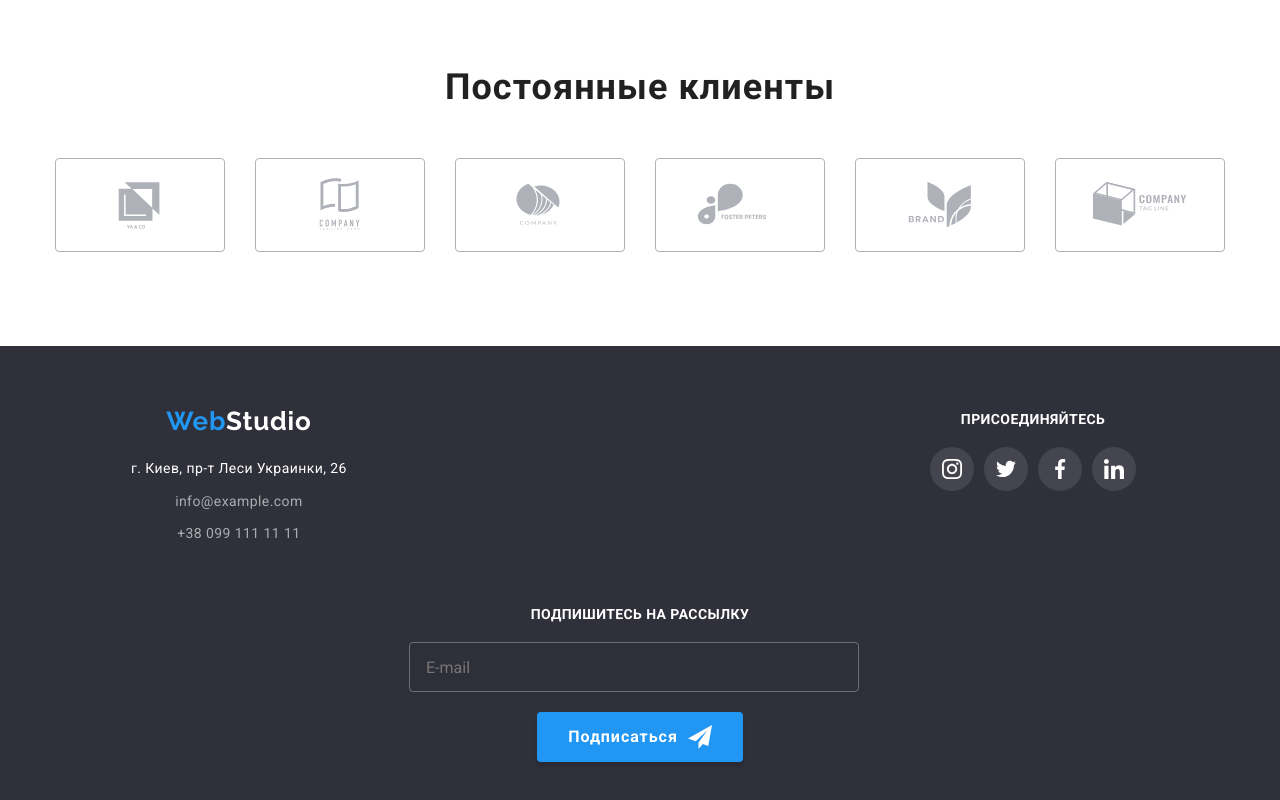
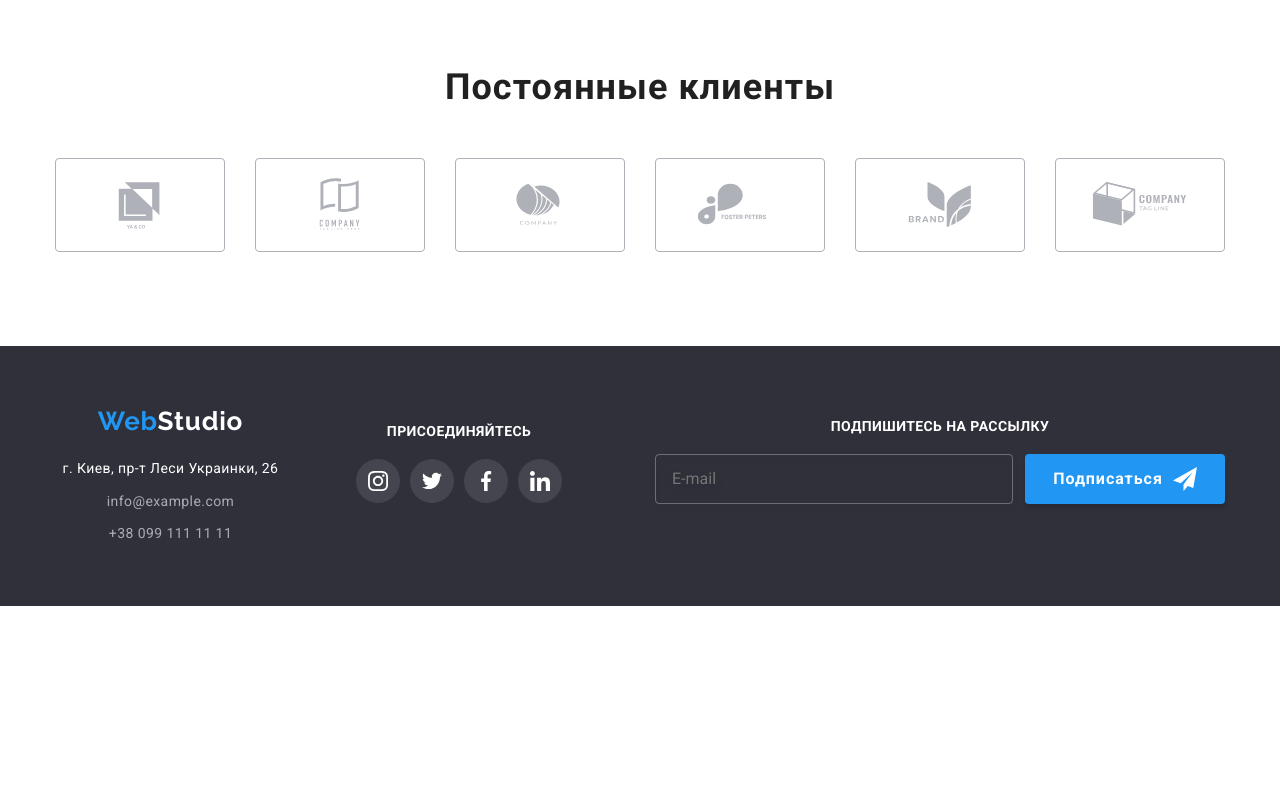
Before and after one commit to YevheniiProshkin/goit-markup-hw-08, a plain HTML site: page index.html in a window 1280 px wide. Shown: the part 2251-3051 px from the top of the page. After the commit the page ends 2857 px from the top, so only its background shows below. Drawn offline with nearby package versions, Linux system fonts and the light colour scheme.

Commit message:
footer done

```diff
--- a/sass/layout/_footer.scss
+++ b/sass/layout/_footer.scss
@@ -6,20 +6,25 @@
 
 .footer__containers {
   // display: flex;
-  // flex-direction: column;
   text-align: center;
+  @media screen and (min-width: 1200px) {
+    display: flex;
+  }
 }
 
 .footer__container-tablet {
-  @media screen and (min-width: 768px) {
+  @media screen and (min-width: 768px) and (max-width: 1199px) {
     display: flex;
     justify-content: space-between;
+  }
+
+  @media screen and (min-width: 1200px) {
+    display: inline-flex;
   }
 }
 
 .footer__container-first {
   // display: flex;
-  // flex-direction: column;
   @media screen and (max-width: 767px) {
     margin-top: 20px;
     margin-bottom: 60px;
@@ -28,6 +33,10 @@
   @media screen and (min-width: 768px) {
     margin-left: 76px;
     margin-bottom: 60px;
+  }
+  @media screen and (min-width: 1200px) {
+    width: 231px;
+    margin: 0;
   }
 }
 
@@ -52,11 +61,6 @@
   letter-spacing: 0.03em;
   color: #ffffff;
 }
-
-// .footer__address {
-//   margin-top: 20px;
-//   margin-bottom: 60px;
-// }
 
 .footer__link-map {
   font-style: normal;
@@ -108,6 +112,13 @@
     margin-right: 89px;
     margin-top: 5px;
   }
+
+  @media screen and (min-width: 1200px) {
+    margin-left: 70px;
+    padding-top: 12px;
+    margin-right: 0;
+    margin-bottom: 0;
+  }
 }
 
 .footer__text {
@@ -143,14 +154,18 @@
   transition: background-color var(--timing-color-fon-shadow);
 }
 
-// .footer__container-third {
-//   margin-left: 93px;
-//   padding-top: 12px;
-// }
+.footer__container-third {
+  @media screen and (min-width: 1200px) {
+    margin-left: 93px;
+    padding-top: 12px;
+  }
+}
 
-// .footer__form {
-//   display: flex;
-// }
+.footer__form {
+  @media screen and (min-width: 1200px) {
+    display: flex;
+  }
+}
 
 .footer__mail {
   // width: 358px;
@@ -167,6 +182,12 @@
 
   @media screen and (min-width: 768px) {
     width: 450px;
+  }
+  @media screen and (min-width: 1200px) {
+    width: 358px;
+  }
+  @media screen and (min-width: 1200px) {
+    margin-bottom: 0;
   }
 }
 
@@ -199,6 +220,11 @@
   margin: 0 auto;
 
   color: #ffffff;
+
+  @media screen and (min-width: 1200px) {
+    padding: 0;
+    width: 200px;
+  }
 }
 
 .footer__logo-send {
```
Also changed, not shown: css/main.css, css/main.min.css, 2 other files.
